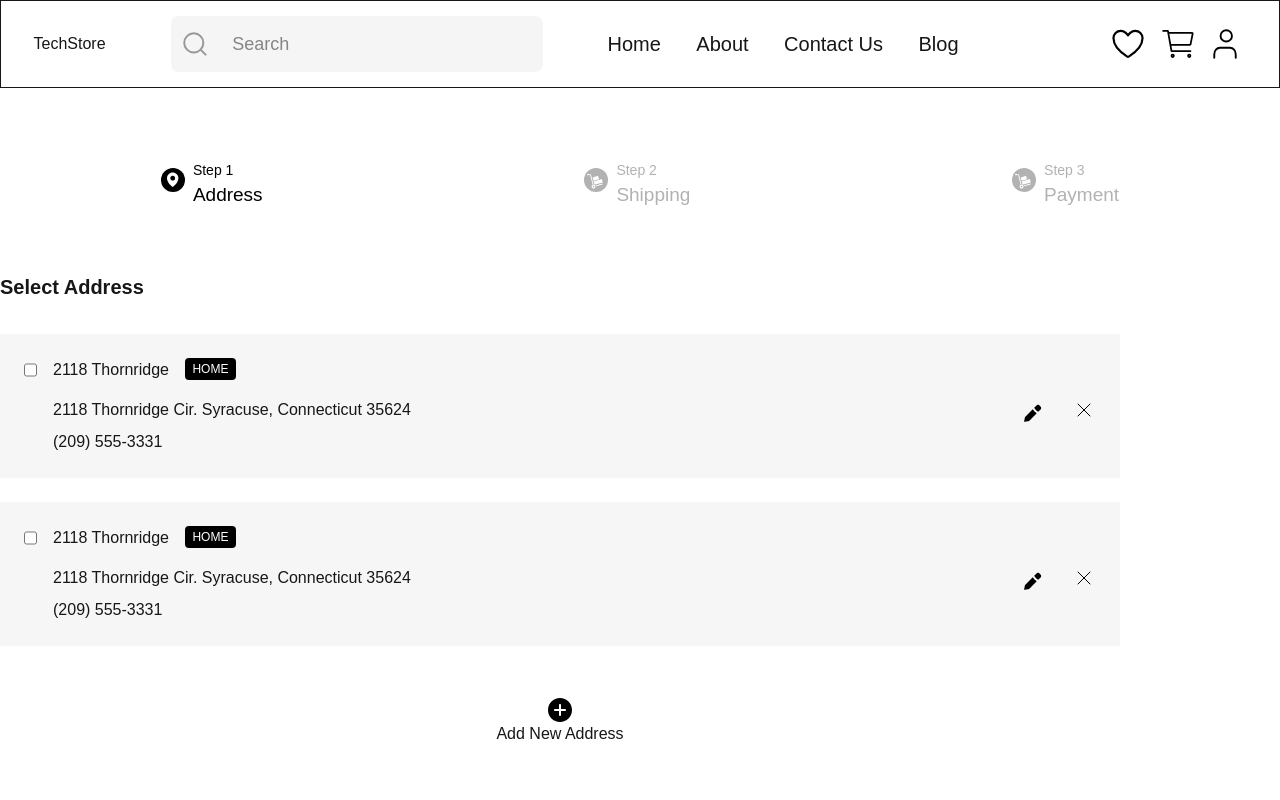
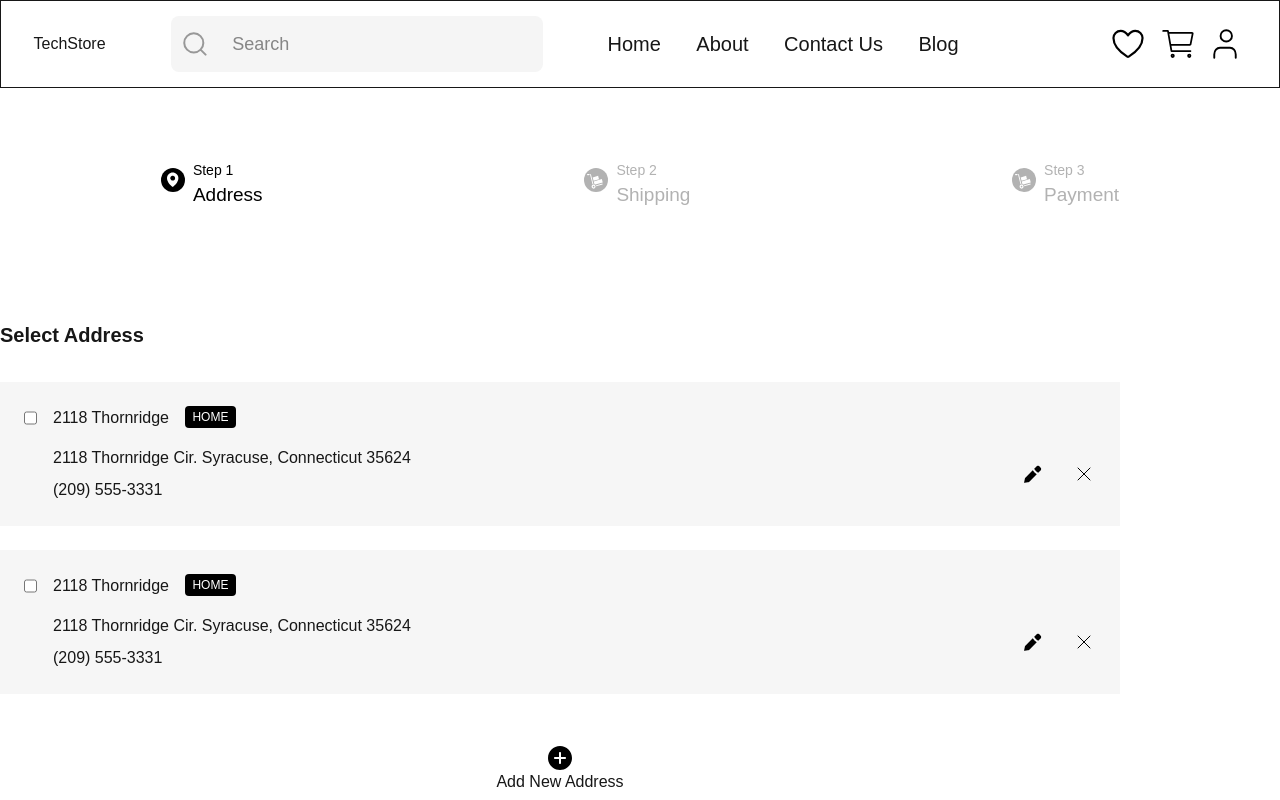
Before and after one commit to Nurlan98Is/TechStore, a Next.js app: page /select-address in a window 1280 px wide. Shown: the top 800 px of the page. Built offline with nearby package versions, Linux system fonts and the light colour scheme; no server answers.

Commit message:
adaptive in payment select-adress page

```diff
--- a/app/(Payment)/select-address/page.tsx
+++ b/app/(Payment)/select-address/page.tsx
@@ -6,7 +6,7 @@ import AddAddress from "@/features/address/ui/AddAddress";
 export default function SelectAddressPage() {
     const router = useRouter();
     return (
-        <div className='px-[160px] mb-[48px] flex flex-col items-end'>
+        <div className='py-[48px] px-[16px] xl:px-[160px] xl:mb-[48px] flex flex-col xl:items-end'>
             <div>
                 <p className='text-[20px] font-semibold pb-[32px]'>Select Address</p>
                 <div className='flex flex-col items-center justify-center'>
@@ -19,8 +19,8 @@ export default function SelectAddressPage() {
             </div>
 
             <div>
-                <Button borderColor='black' onClick={() => router.push('/cart')}>Back</Button>
-                <Button className='ml-[24px]' textColor='white' backgroundColor='black' borderColor='black' onClick={() => router.push('/shipping')}>Next</Button>
+                <Button borderColor='black' width={156} onClick={() => router.push('/cart')}>Back</Button>
+                <Button className='ml-[24px]' width={156} textColor='white' backgroundColor='black' borderColor='black' onClick={() => router.push('/shipping')}>Next</Button>
             </div>
         </div>
     )
--- a/features/address/ui/SelectAddressForm.tsx
+++ b/features/address/ui/SelectAddressForm.tsx
@@ -15,7 +15,7 @@ export default function SelectAddressForm() {
                     <p className='mb-[8px]'>2118 Thornridge Cir. Syracuse, Connecticut 35624</p>
                     <p>(209) 555-3331</p>
                 </div>
-                <div className='w-[72px]'>
+                <div className='w-[72px] flex'>
                     <button className='mr-[30px]'>
                         <PencilButtonSvg/>
                     </button>
```
